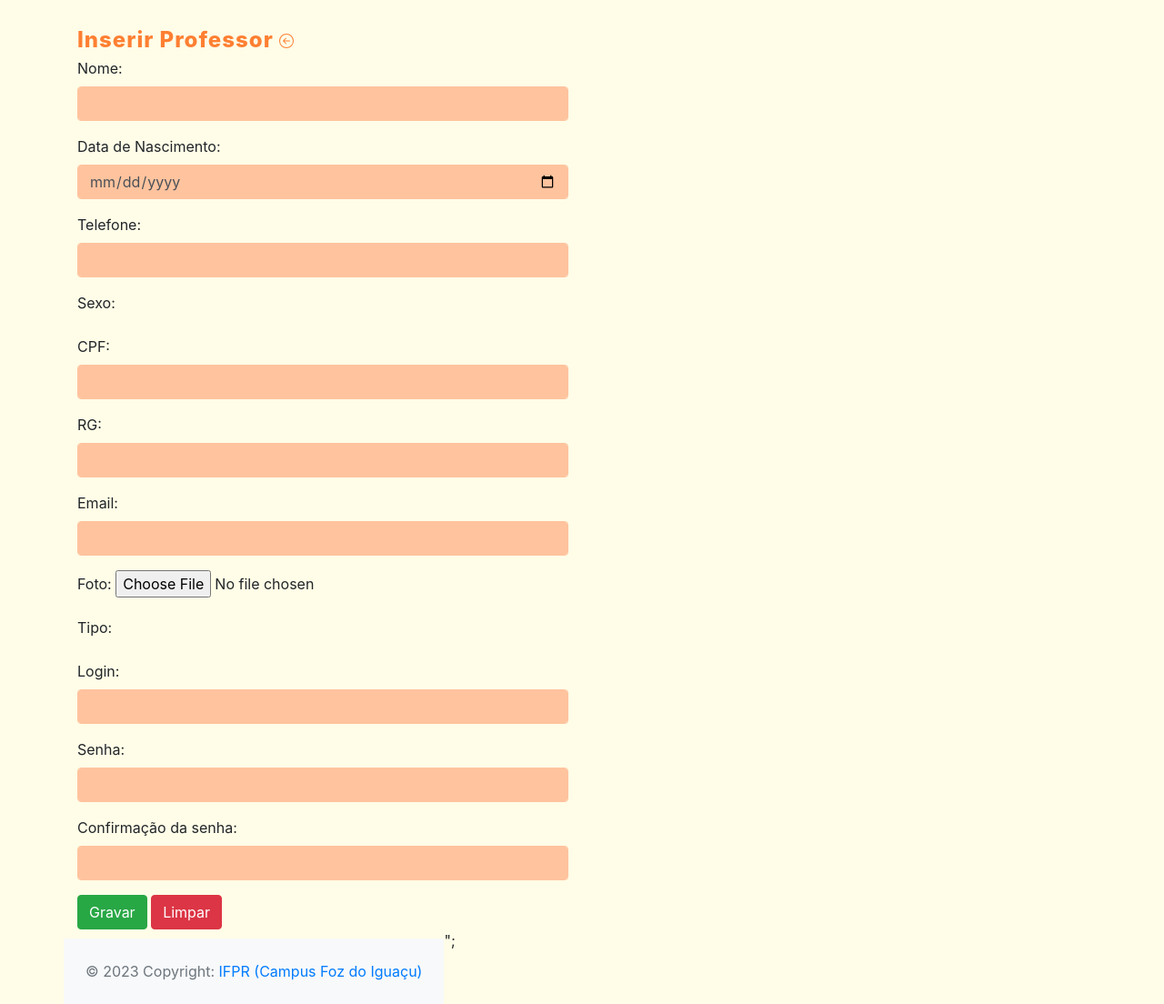
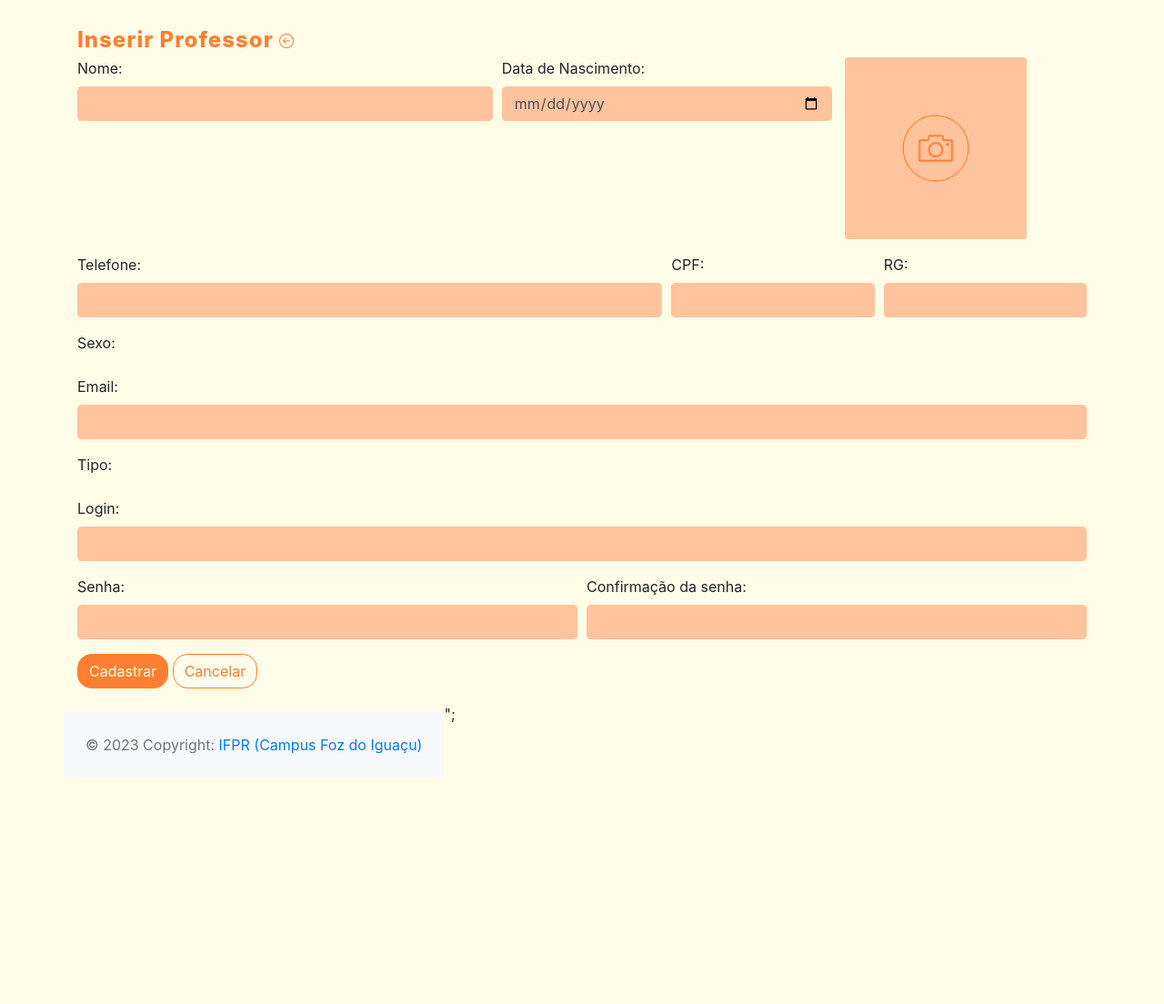
Before and after one commit to JudoConnect/ConnectXpert, a PHP site: page /app/view/professor/formProfessor.php in a window 1280 px wide. Shown: the part 66-1170 px from the top of the page at 91% size. After the commit the page ends 921 px from the top, so only its background shows below. Run offline with PHP 8.4, Linux system fonts and the light colour scheme; the template is opened without the code that fills it, so the values that code supplies are empty; some libraries are stand-ins or nearby versions.

Commit message:
Alterações fronte-end

```diff
--- a/crud_connectxpert/app/view/aluno/formAluno.php
+++ b/crud_connectxpert/app/view/aluno/formAluno.php
@@ -18,9 +18,7 @@ echo '<link rel="stylesheet" href="' . BASEURL . '/view/aluno/alunostyle.css">';
 <div class="container">
     <div class="row">
         <div class="col-6">
-            <form id="frmAluno" method="POST"
-                action="<?= BASEURL ?>/controller/AlunoController.php?action=save"
-                enctype="multipart/form-data" >
+            <form id="frmAluno" method="POST" action="<?= BASEURL ?>/controller/AlunoController.php?action=save" enctype="multipart/form-data" >
 
                 <div class="form-group">
                     <label for="txtNomeAluno"><br>Nome do Aluno:</label>
--- a/crud_connectxpert/app/view/professor/formProfessor.php
+++ b/crud_connectxpert/app/view/professor/formProfessor.php
@@ -10,99 +10,88 @@ echo '<link rel="stylesheet" href="' . BASEURL . '/view/professor/profstyle.css"
 <div class="container">
     <div class="row">
         <h3 class="col-4">
-    <?php if($dados['id_professor'] == 0) echo "Inserir"; else echo "Alterar"; ?> Professor <a class="btn-inserir"
-   href="<?= BASEURL ?>/controller/AlunoController.php?action=list"><svg xmlns="http://www.w3.org/2000/svg" width="16" height="16" fill="currentColor" class="bi bi-arrow-left-circle" viewBox="0 0 16 16"  style="color: rgba(255, 127, 50, 1);" >
+            <?php if ($dados['id_professor'] == 0) echo "Inserir";
+            else echo "Alterar"; ?> Professor <a class="btn-inserir" href="<?= BASEURL ?>/controller/AlunoController.php?action=list"><svg xmlns="http://www.w3.org/2000/svg" width="16" height="16" fill="currentColor" class="bi bi-arrow-left-circle" viewBox="0 0 16 16" style="color: rgba(255, 127, 50, 1);">
                     <path fill-rule="evenodd" d="M1 8a7 7 0 1 0 14 0A7 7 0 0 0 1 8zm15 0A8 8 0 1 1 0 8a8 8 0 0 1 16 0zm-4.5-.5a.5.5 0 0 1 0 1H5.707l2.147 2.146a.5.5 0 0 1-.708.708l-3-3a.5.5 0 0 1 0-.708l3-3a.5.5 0 1 1 .708.708L5.707 7.5H11.5z"/>
                 </svg></a></h3>
 
         <div class="container">
-
-    <div class="row" style="margin-top: 10px;">
-        <div class="col-6">
-            <form id="frmProfessor" method="POST"
-                action="<?= BASEURL ?>/controller/ProfessorController.php?action=save"
-                enctype="multipart/form-data">
-                <div class="form-group">
+            <form id="frmProfessor" method="POST" action="<?= BASEURL ?>/controller/ProfessorController.php?action=save" enctype="multipart/form-data">
+                <div class="form-row" style="margin-top: 10px;">
+                    <div class="form-group col-md-5">
                         <label for="txtNomeProfessor">Nome:</label>
-                    <input class="form-control" type="text" id="txtNomeProfessor" name="nomeProfessor"
-                        maxlength="70"
-                        value="<?php echo (isset($dados["professor"]) ? $dados["professor"]->getNomeProfessor() : ''); ?>" />
+                        <input class="form-control" type="text" id="txtNomeProfessor" name="nomeProfessor" maxlength="70" value="<?php echo (isset($dados["professor"]) ? $dados["professor"]->getNomeProfessor() : ''); ?>" />
                     </div>
 
-                <div class="form-group">
+                    <div class="form-group col-md-4">
                         <label for="txtNascimentoProfessor">Data de Nascimento:</label>
-                    <input class="form-control" type="date" id="txtNascimentoProfessor" name="nascimentoProfessor"
-                        value="<?php echo (isset($dados["professor"]) ? $dados["professor"]->getNascimentoProfessor() : ''); ?>" />
+                        <input class="form-control" type="date" id="txtNascimentoProfessor" name="nascimentoProfessor" value="<?php echo (isset($dados["professor"]) ? $dados["professor"]->getNascimentoProfessor() : ''); ?>" />
+                    </div>
+                    <div class="form-group col-md-3">
+                        <label for="uplImagem"></label>
+                        <input type="file" name="foto" id="uplImagem" accept="image/*" />
+
                     </div>
 
-                <div class="form-group">
+                    <?php if (isset($dados["professor"]) && $dados["professor"]->getFotoProfessor()) : ?>
+
+                        <img src="<?= BASEURL_FOTOS . $dados["professor"]->getFotoProfessor(); ?>" alt="" width="100px">
+
+                    <?php endif; ?>
+                    </div>
+
+                    <div class="form-row">
+                    <div class="form-group col-md-7">
                         <label for="txtTelefoneProfessor">Telefone:</label>
-                    <input class="form-control" type="text" id="txtTelefoneProfessor" name="telefoneProfessor"
-                        maxlength="20"
-                        value="<?php echo (isset($dados["professor"]) ? $dados["professor"]->getTelefoneProfessor() : ''); ?>" />
+                        <input class="form-control" type="text" id="txtTelefoneProfessor" name="telefoneProfessor" maxlength="20" value="<?php echo (isset($dados["professor"]) ? $dados["professor"]->getTelefoneProfessor() : ''); ?>" />
+                    </div>
+
+
+                    <div class="form-group col">
+                        <label for="txtCpfProfessor">CPF:</label>
+                        <input class="form-control" type="text" id="txtCpfProfessor" name="cpfProfessor" maxlength="15" value="<?php echo (isset($dados["professor"]) ? $dados["professor"]->getCpfProfessor() : ''); ?>" />
+                    </div>
+
+
+                    <div class="form-group col">
+                        <label for="txtRgProfessor">RG:</label>
+                        <input class="form-control" type="text" id="txtRgProfessor" name="rgProfessor" maxlength="15" value="<?php echo (isset($dados["professor"]) ? $dados["professor"]->getRgProfessor() : ''); ?>" />
+                    </div>
             </div>
 
                     <div class="form-group">
                         <label>Sexo:</label>
-                    <?php foreach($dados["sexo"] as $sexo): ?>
+                        <?php foreach ($dados["sexo"] as $sexo) : ?>
                             <div class="form-radio">
-                            <input type="radio" name="sexo" id="<?= 'ckb' . $sexo ?>" value="<?= strtolower($sexo) ?>"
-
-                                <?php
-                                    if(isset($dados['professor']) &&
-                                        strtolower($sexo) == $dados['professor']->getSexoProfessor())
+                                <input type="radio" name="sexo" id="<?= 'ckb' . $sexo ?>" value="<?= strtolower($sexo) ?>" <?php
+                                                                                                                            if (
+                                                                                                                                isset($dados['professor']) &&
+                                                                                                                                strtolower($sexo) == $dados['professor']->getSexoProfessor()
+                                                                                                                            )
                                                                                                                                 echo " checked";
-                                ?>
-                            />
+                                                                                                                            ?> />
                                 <label for="<?= 'ckb' . $sexo ?>"><?= $sexo ?></label>
                             </div>
                         <?php endforeach; ?>
                     </div>
 
                     <div class="form-group">
-                    <label for="txtCpfProfessor">CPF:</label>
-                    <input class="form-control" type="text" id="txtCpfProfessor" name="cpfProfessor"
-                        maxlength="15"
-                        value="<?php echo (isset($dados["professor"]) ? $dados["professor"]->getCpfProfessor() : ''); ?>"/>
+                        <label for="txtEmailProfessor">Email:</label>
+                        <input class="form-control" type="email" id="txtEmailProfessor" name="emailProfessor" maxlength="100" value="<?php echo (isset($dados["professor"]) ? $dados["professor"]->getEmailProfessor() : ''); ?>" />
                     </div>
 
-                <div class="form-group">
-                    <label for="txtRgProfessor">RG:</label>
-                    <input class="form-control" type="text" id="txtRgProfessor" name="rgProfessor"
-                        maxlength="15"
-                        value="<?php echo (isset($dados["professor"]) ? $dados["professor"]->getRgProfessor() : ''); ?>"/>
-                </div>
-
-                <div class="form-group">
-                    <label for="txtEmailProfessor">Email:</label>
-                    <input class="form-control" type="email" id="txtEmailProfessor" name="emailProfessor"
-                        maxlength="100"
-                        value="<?php echo (isset($dados["professor"]) ? $dados["professor"]->getEmailProfessor() : ''); ?>"/>
-                </div>
-
-                <div class="form-group">
-                    <label for="uplImagem">Foto:</label>
-                    <input type="file" name="foto" id="uplImagem" accept="image/*" />
-                </div>
-
-                <?php if(isset($dados["professor"]) && $dados["professor"]->getFotoProfessor() ):?>
-
-                    <img src="<?= BASEURL_FOTOS . $dados["professor"]->getFotoProfessor(); ?>" alt="" width="100px">
-
-                <?php endif;?>
 
                     <div class="form-group">
                         <label>Tipo:</label>
-                    <?php foreach($dados["tipo"] as $tipo): ?>
+                        <?php foreach ($dados["tipo"] as $tipo) : ?>
                             <div class="form-radio">
-                            <input type="radio" name="tipo" id="<?= 'ckb' . $tipo ?>" value="<?= $tipo ?>"
-
-                                <?php
-                                    if(isset($dados['professor']) &&
-                                        $tipo == $dados['professor']->getTipo())
+                                <input type="radio" name="tipo" id="<?= 'ckb' . $tipo ?>" value="<?= $tipo ?>" <?php
+                                                                                                                if (
+                                                                                                                    isset($dados['professor']) &&
+                                                                                                                    $tipo == $dados['professor']->getTipo()
+                                                                                                                )
                                                                                                                     echo " checked";
-                                ?>
-                            />
+                                                                                                                ?> />
                                 <label for="<?= 'ckb' . $tipo ?>"><?= $tipo ?></label>
                             </div>
                         <?php endforeach; ?>
@@ -110,32 +99,24 @@ echo '<link rel="stylesheet" href="' . BASEURL . '/view/professor/profstyle.css"
 
                     <div class="form-group">
                         <label for="txtLoginProfessor">Login:</label>
-                    <input class="form-control" type="text" id="txtLoginProfessor" name="loginProfessor"
-                        maxlength="15"
-                        value="<?php echo (isset($dados["professor"]) ? $dados["professor"]->getLoginProfessor() : ''); ?>"/>
+                        <input class="form-control" type="text" id="txtLoginProfessor" name="loginProfessor" maxlength="15" value="<?php echo (isset($dados["professor"]) ? $dados["professor"]->getLoginProfessor() : ''); ?>" />
                     </div>
 
-                <div class="form-group">
+                    <div class="form-row">
+                    <div class="form-group col-md-6">
                         <label for="txtSenha">Senha:</label>
-                    <input class="form-control" type="password" id="txtPasswordProfessor" name="senhaProfessor"
-                        maxlength="15"
-                        value="<?php echo (isset($dados["professor"]) ? $dados["professor"]->getSenhaProfessor() : ''); ?>"/>
+                        <input class="form-control" type="password" id="txtPasswordProfessor" name="senhaProfessor" maxlength="15" value="<?php echo (isset($dados["professor"]) ? $dados["professor"]->getSenhaProfessor() : ''); ?>" />
                     </div>
 
-                <div class="form-group">
+                    <div class="form-group col-md-6">
                         <label for="txtConfSenhaProfessor">Confirmação da senha:</label>
-                    <input class="form-control" type="password" id="txtConfSenhaProfessor" name="confSenhaProfessor"
-                        maxlength="15"
-                        value="<?php echo isset($dados['confSenhaProfessor']) ? $dados['confSenhaProfessor'] : '';?>"/>
+                        <input class="form-control" type="password" id="txtConfSenhaProfessor" name="confSenhaProfessor" maxlength="15" value="<?php echo isset($dados['confSenhaProfessor']) ? $dados['confSenhaProfessor'] : ''; ?>" />
                     </div>
+                    <input type="hidden" id="hddId" name="id_professor" value="<?= $dados['id_professor']; ?>" />
 
-
-
-                <input type="hidden" id="hddId" name="id_professor"
-                    value="<?= $dados['id_professor']; ?>" />
-
-                <button type="submit" class="btn btn-success">Gravar</button>
-                <button type="reset" class="btn btn-danger">Limpar</button>
+                    <div class="form-group col-md-6">
+                    <button type="submit" class="btn" style="background-color: #ff7f32; border-radius: 16px;"><a style="color:#fdfbeb;"> Cadastrar</a></button>
+                    <button type="reset" class="btn" style="background-color: #fdfbeb; border-radius: 16px; border-color: #ff7f32;"><a style="color: #ff7f32;"> Cancelar </a></button>
             </form>
         </div>
 
--- a/crud_connectxpert/app/view/professor/profstyle.css
+++ b/crud_connectxpert/app/view/professor/profstyle.css
@@ -68,3 +68,38 @@ body{
     background-color: #ffc39e;
     border: 1px solid #ffc39e;
    }
+
+   #uplImagem{
+    visibility: hidden;
+    width: 200px;
+    height: 200px;
+   }
+
+   #uplImagem:before{
+    width: 200px;
+    height: 200px;
+    content: attr(placeholder);
+    visibility: visible;
+    box-sizing: border-box;
+    position: absolute;
+    display: flex;
+    justify-content: center;
+    align-items: center;
+    background-color: #ffc39e;
+    line-height: 16px;
+    border-radius: 4px;
+    text-overflow: ellipsis;
+    white-space: nowrap;
+    overflow: hidden;
+    cursor: pointer;
+    z-index: 0;
+    background-image: url("../img/camera.png");
+    background-repeat: no-repeat;
+    background-size: 80px;
+    background-position: center;
+    transition: all 0.5s ease-out;
+   }
+
+   #uplImagem:hover:before{
+    background-size: 100px;
+   }
```
Also changed, not shown: crud_connectxpert/app/view/img/camera.png (added). Lines whose indentation alone changed are shown as unchanged.
